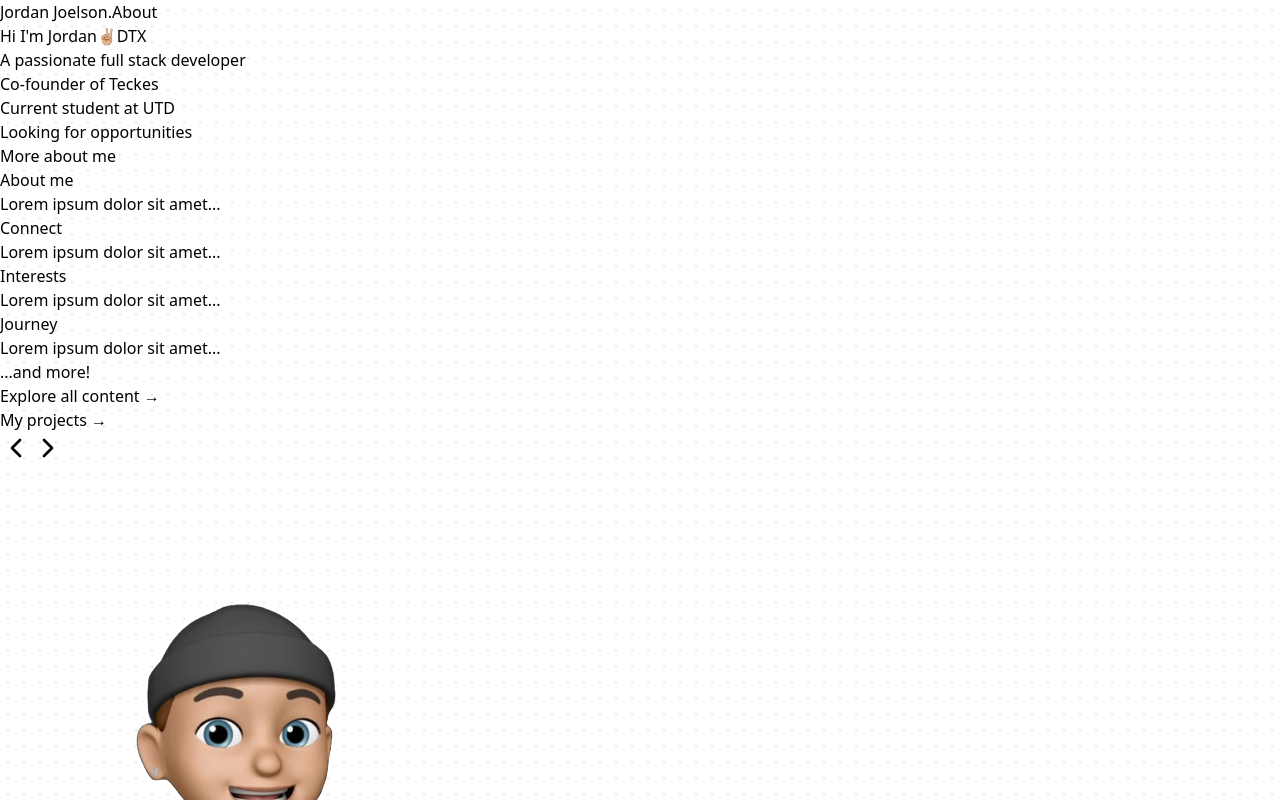
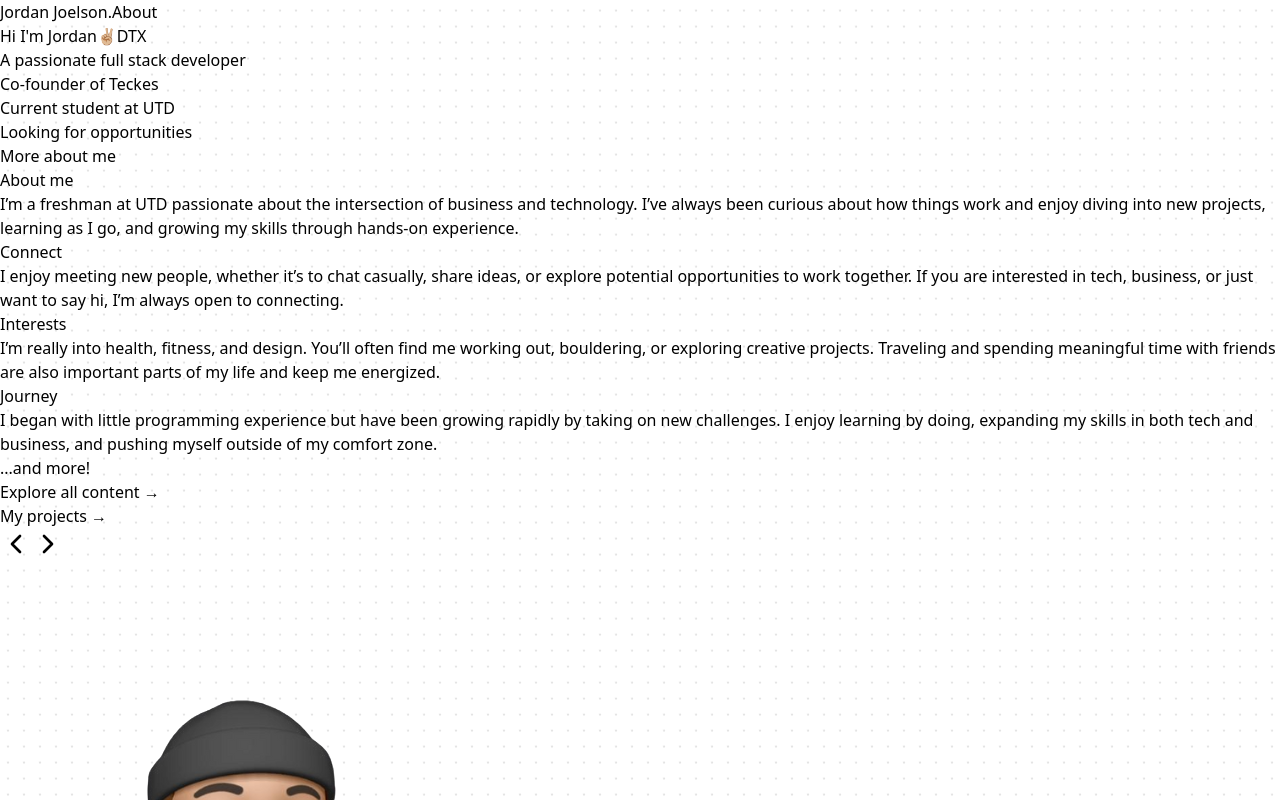
Before and after one commit to jordanjoelson/portfolio, a React (Vite) app in the folder frontend/: page / in a window 1280 px wide. Shown: the top 800 px of the page. Built offline with nearby package versions, Linux system fonts and the light colour scheme.

Commit message:
feat: content

```diff
--- a/frontend/src/pages/about.jsx
+++ b/frontend/src/pages/about.jsx
@@ -3,8 +3,10 @@ const About = () => {
       <div className="flex flex-col items-center justify-center min-h-screen bg-white">
         <h1 className="text-5xl font-bold text-rose-500 mb-4">About Me</h1>
         <p className="text-xl text-gray-700 max-w-xl text-center">
-          I'm Jordan Joelson, a student and product designer passionate about building cool things in tech, 3D, and AR/VR.
-        </p>
+        My name is Jordan Joelson, and I am a student, a builder, and someone who is always curious about the world around me. I am currently a freshman studying computer science at the University of Texas at Dallas, exploring the exciting space where business and technology come together. Whether I am coding a new project, working on design ideas, or learning about emerging technologies, I enjoy bringing concepts to life and seeing where they can lead.
+  Outside of academics and tech, I am passionate about health and fitness. I spend a lot of my free time working out or bouldering, always looking for the next challenge. I also have a strong love for design, whether it is crafting user interfaces or appreciating creative aesthetics in daily life. Traveling and spending meaningful time with friends are important to me, helping me stay inspired and balanced.
+  I started my journey with very little programming experience, but I have been learning quickly. Every project and challenge I take on helps me grow my skills, whether it is in technology, design, or business strategy. I am always looking for ways to improve and expand what I can do.
+  If you ever want to connect about tech, design, fitness, or travel, or if you simply want to share ideas and chat, I am always open to meeting new people. Take your time looking around, and thank you for visiting.        </p>
       </div>
     )
   }
--- a/frontend/src/pages/home.jsx
+++ b/frontend/src/pages/home.jsx
@@ -80,16 +80,16 @@ const Home = () => {
               About me
             </div>
             <div className="w-96 h-96 left-[39px] top-[64px] absolute text-black text-2xl font-normal font-['Plus_Jakarta_Sans'] leading-[60px]">
-              Lorem ipsum dolor sit amet...
-            </div>
+            I’m a freshman at UTD passionate about the intersection of business and technology. I’ve always been curious about how things work and enjoy diving into new projects, learning as I go, and growing my skills through hands-on experience.        </div>
           </div>
           <div className="w-[461px] h-[556px] relative bg-sky-100 rounded-[32px] outline outline-1 outline-offset-[-1px] outline-slate-300 overflow-hidden">
             <div className="left-[38px] top-[36px] absolute text-black text-3xl font-semibold font-['Plus_Jakarta_Sans']">
               Connect
             </div>
             <div className="w-96 h-96 left-[38px] top-[75px] absolute text-black text-2xl font-normal font-['Plus_Jakarta_Sans'] leading-[60px]">
-              Lorem ipsum dolor sit amet...
-            </div>
+            I enjoy meeting new people, whether it’s to chat casually, share ideas, or explore potential opportunities to work together. If you are interested in tech, business, or just want to say hi, I’m always open to connecting.
+
+</div>
           </div>
         </div>
 
@@ -100,16 +100,16 @@ const Home = () => {
               Interests
             </div>
             <div className="w-96 h-96 left-[26px] top-[66px] absolute text-black text-2xl font-normal font-['Plus_Jakarta_Sans'] leading-[60px]">
-              Lorem ipsum dolor sit amet...
-            </div>
+            I’m really into health, fitness, and design. You’ll often find me working out, bouldering, or exploring creative projects. Traveling and spending meaningful time with friends are also important parts of my life and keep me energized. </div>
           </div>
           <div className="mt-20 w-[461px] h-[556px] relative bg-sky-100 rounded-[32px] outline outline-1 outline-offset-[-1px] outline-slate-300 overflow-hidden">
             <div className="left-[29px] top-[32px] absolute text-black text-3xl font-semibold font-['Plus_Jakarta_Sans']">
               Journey
             </div>
             <div className="w-96 h-96 left-[29px] top-[71px] absolute text-black text-2xl font-normal font-['Plus_Jakarta_Sans'] leading-[60px]">
-              Lorem ipsum dolor sit amet...
-            </div>
+            I began with little programming experience but have been growing rapidly by taking on new challenges. I enjoy learning by doing, expanding my skills in both tech and business, and pushing myself outside of my comfort zone.
+
+</div>
           </div>
           <div className="mt-20 w-[461px] h-72 relative bg-sky-100 rounded-[32px] outline outline-1 outline-offset-[-1px] outline-slate-300 overflow-hidden">
             <div className="left-[25px] top-[28px] absolute text-black text-3xl font-semibold font-['Plus_Jakarta_Sans']">
```
